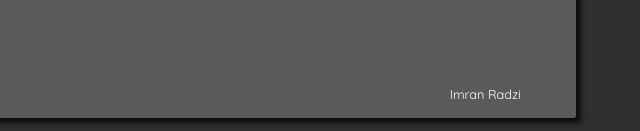
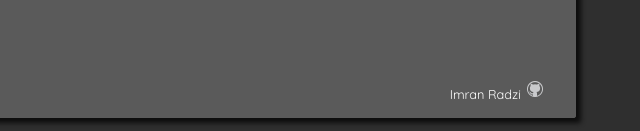
Before and after one commit to imranradzi/Sign-up-Form, a plain HTML site: page index.html in a window 1280 px wide. Shown: the part 666-797 px from the top of the page, 640-1280 px from the left. Drawn offline with Linux system fonts and the light colour scheme.

Commit message:
added github logo at the bottom of the page, link now links to my github page

```diff
--- a/index.html
+++ b/index.html
@@ -74,7 +74,11 @@
         </div>
         <div>Already have an account? <a href="#">Log in</a></div>
       </div>
-      <a class="github" href="#">Imran Radzi</a>
+      <a class="github"
+      href="https://github.com/imranradzi"
+      target="_blank">
+        Imran Radzi <img src="githubicon.png" alt="github icon">
+      </a>
     </div>
   </div>
 </body>
--- a/styles.css
+++ b/styles.css
@@ -159,3 +159,12 @@ form > div + div + div + div {
   right: 15px;
   color: white;
 }
+
+.github > img {
+  height: 16px;
+  width: auto;
+  padding-left: 0.5vw;
+  position: absolute;
+  top: 11px;
+
+}
```
Also changed, not shown: githubicon.png (added).
